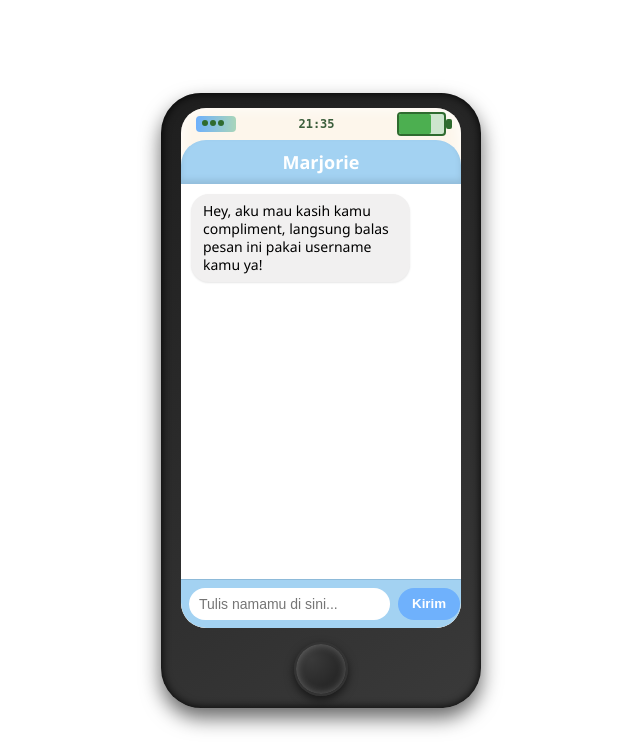
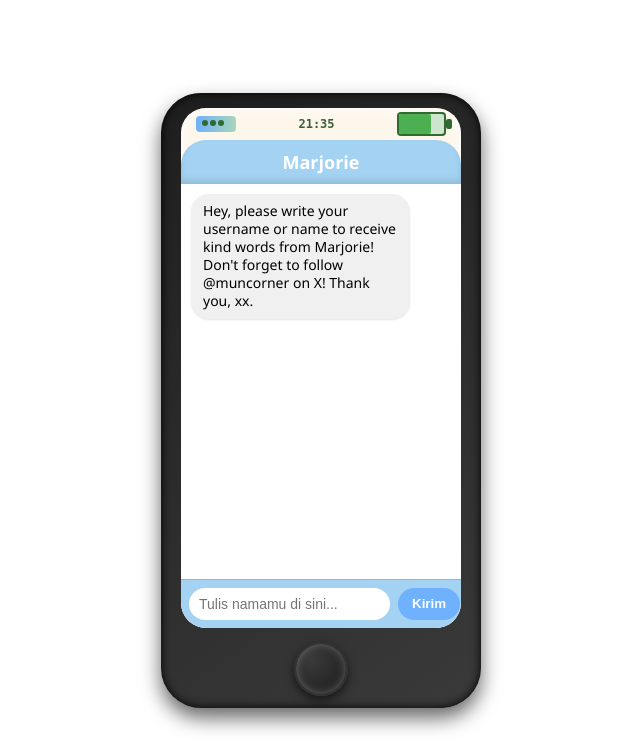
Before and after one commit to 307temporaryredirect/compliments, a Flask app: page / in a window 1280 px wide. Shown: the top 748 px of the page, without its empty margins (319-959 px from the left). Run offline with Flask 3, Linux system fonts and the light colour scheme.

Commit message:
Update index.html

```diff
--- a/templates/index.html
+++ b/templates/index.html
@@ -20,7 +20,7 @@
     <div class="chat-header">Marjorie</div>
     <div class="chat-window" id="chat-window">
       <div class="bubble marjorie">
-        Hey, aku mau kasih kamu compliment, langsung balas pesan ini pakai username kamu ya!
+        Hey, please write your username or name to receive kind words from Marjorie! Don't forget to follow @muncorner on X! Thank you, xx.
       </div>
     </div>
     <form id="username-form" autocomplete="off">
```
